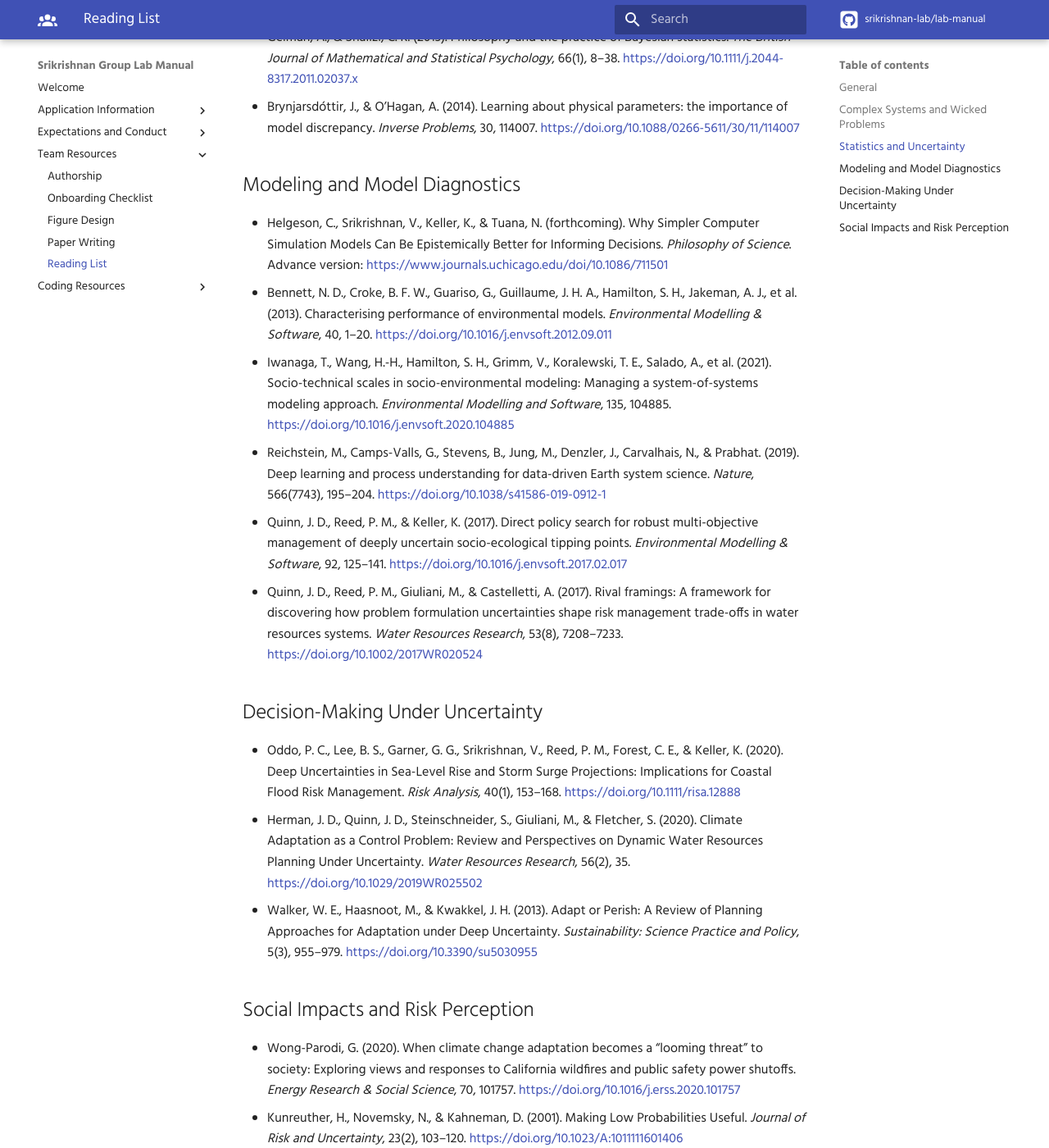
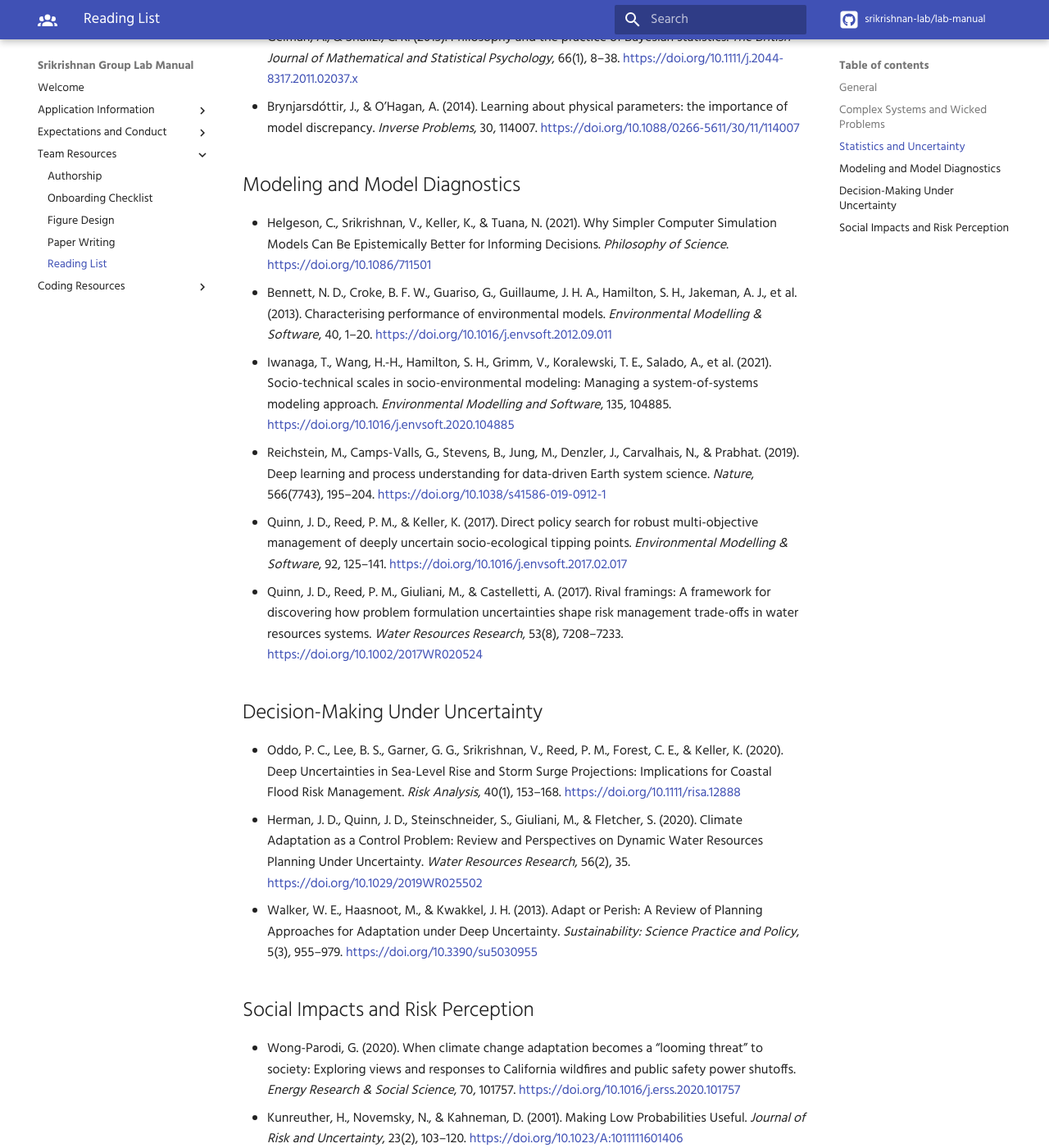
Before and after one commit to srikrishnan-lab/lab-manual, an MkDocs documentation site: the page built from docs/resources/readinglist.md, in a window 1280 px wide and 1400 px high, scrolled down 1487 px. Shown: the whole window at 82% size. Built offline with MkDocs 1.6.1 and Material for MkDocs 9.7.7, drawn with Linux system fonts in a browser that asks for light colours; some web fonts are replaced; comment, search, counter and statistics services are not loaded; some of the changed text lies outside the part shown.

Commit message:
update Helgeson et al and Mayer et al DOIs

```diff
--- a/docs/resources/readinglist.md
+++ b/docs/resources/readinglist.md
@@ -28,7 +28,7 @@ Here are some papers that are essential or useful reading for members of our gro
 
 ## Modeling and Model Diagnostics
 
-* Helgeson, C., Srikrishnan, V., Keller, K., & Tuana, N. (forthcoming). Why Simpler Computer Simulation Models Can Be Epistemically Better for Informing Decisions. *Philosophy of Science*. Advance version: <https://www.journals.uchicago.edu/doi/10.1086/711501>{:target="_blank"}
+* Helgeson, C., Srikrishnan, V., Keller, K., & Tuana, N. (2021). Why Simpler Computer Simulation Models Can Be Epistemically Better for Informing Decisions. *Philosophy of Science*. <https://doi.org/10.1086/711501>{:target="_blank"}
 * Bennett, N. D., Croke, B. F. W., Guariso, G., Guillaume, J. H. A., Hamilton, S. H., Jakeman, A. J., et al. (2013). Characterising performance of environmental models. *Environmental Modelling & Software*, 40, 1–20. <https://doi.org/10.1016/j.envsoft.2012.09.011>{:target="_blank"}
 * Iwanaga, T., Wang, H.-H., Hamilton, S. H., Grimm, V., Koralewski, T. E., Salado, A., et al. (2021). Socio-technical scales in socio-environmental modeling: Managing a system-of-systems modeling approach. *Environmental Modelling and Software*, 135, 104885. <https://doi.org/10.1016/j.envsoft.2020.104885>{:target="_blank"}
 * Reichstein, M., Camps-Valls, G., Stevens, B., Jung, M., Denzler, J., Carvalhais, N., & Prabhat. (2019). Deep learning and process understanding for data-driven Earth system science. *Nature*, 566(7743), 195–204. <https://doi.org/10.1038/s41586-019-0912-1>{:target="_blank"}
```
Also changed, not shown: other parts of docs/resources/readinglist.md (+1 -1 lines).
